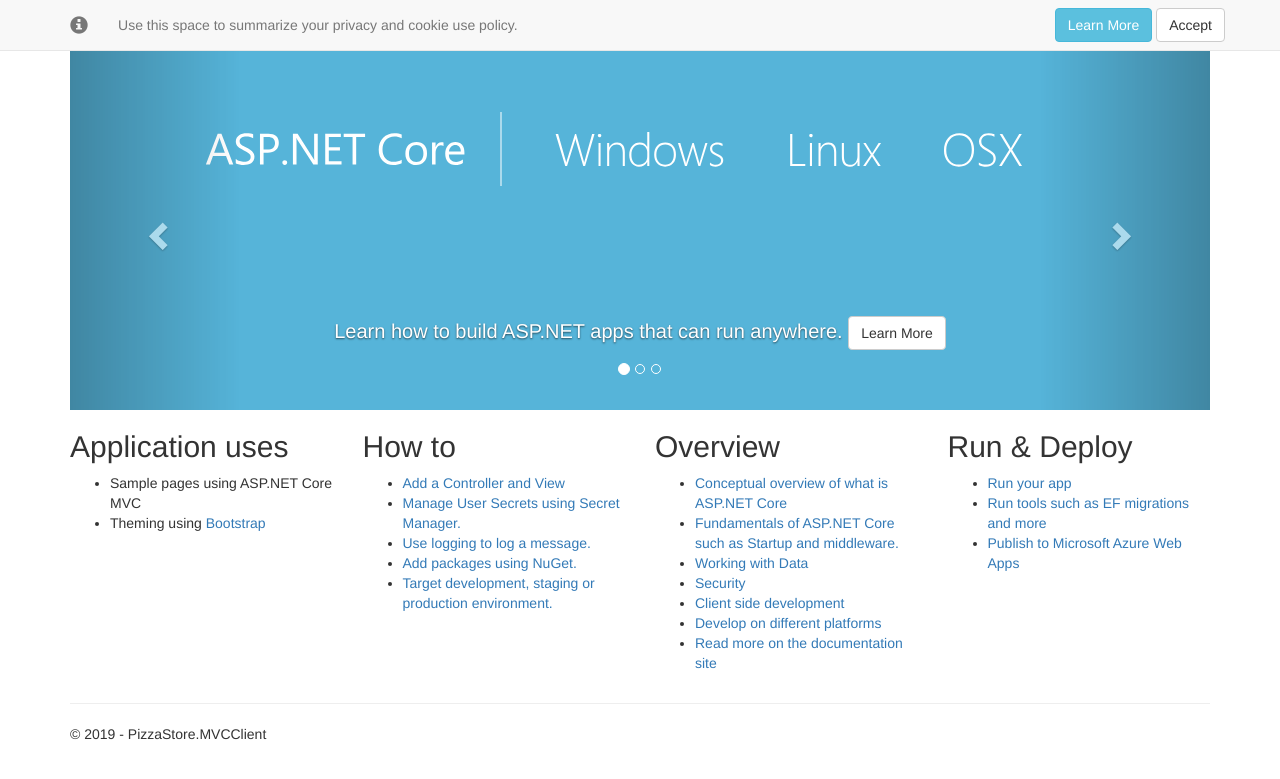
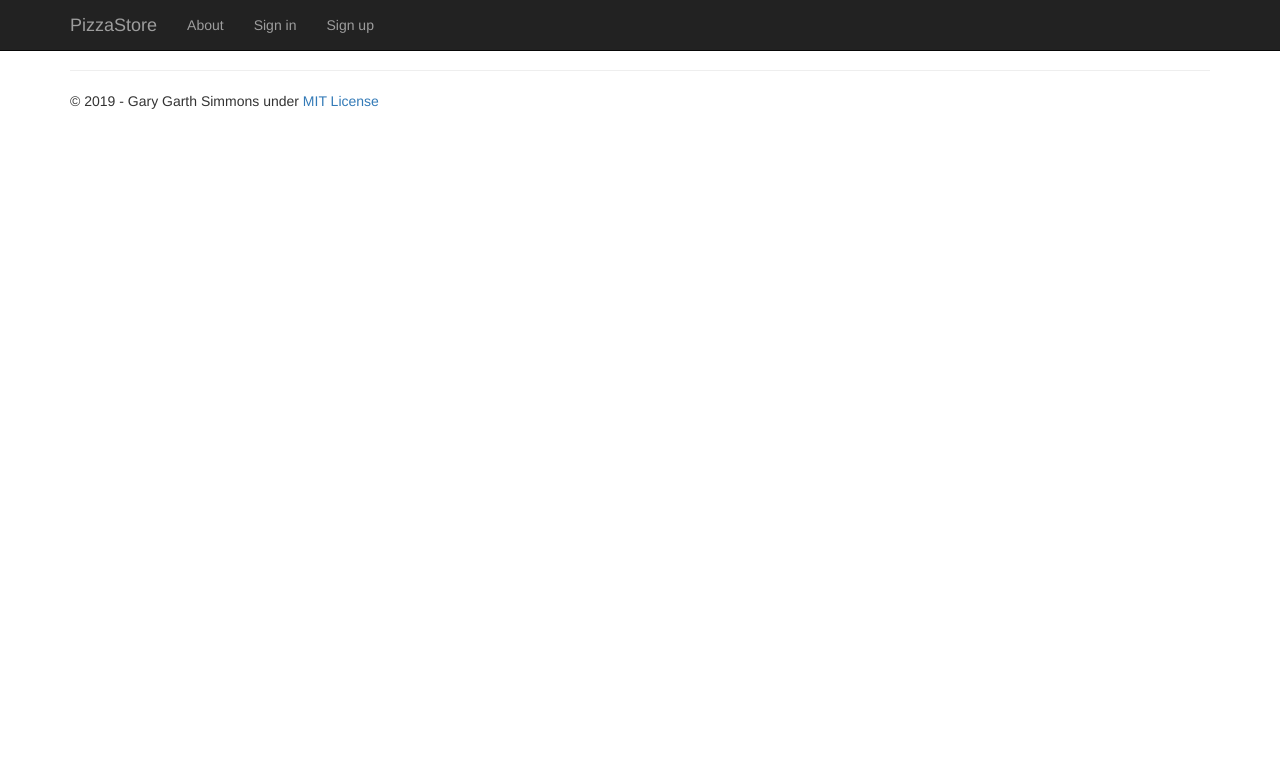
Before and after one commit to GGSimmons1992/gary-ms, an ASP.NET Core app: page /Home/Index in a window 1280 px wide. Shown: the top 779 px of the page. Run offline with ASP.NET Core 8, Linux system fonts and the light colour scheme.

Commit message:
Set up Home Views and their dependancies

```diff
--- a/PizzaStore/PizzaStore.MVCClient/Controllers/HomeController.cs
+++ b/PizzaStore/PizzaStore.MVCClient/Controllers/HomeController.cs
@@ -34,6 +34,16 @@
             return View();
         }
 
+        public IActionResult SignIn()
+        {
+            return View();
+        }
+
+        public IActionResult SignUp()
+        {
+            return View();
+        }
+
         [ResponseCache(Duration = 0, Location = ResponseCacheLocation.None, NoStore = true)]
         public IActionResult Error()
         {
--- a/PizzaStore/PizzaStore.MVCClient/Views/Home/About.cshtml
+++ b/PizzaStore/PizzaStore.MVCClient/Views/Home/About.cshtml
@@ -4,4 +4,7 @@
 <h2>@ViewData["Title"]</h2>
 <h3>@ViewData["Message"]</h3>
 
-<p>Use this area to provide additional information.</p>
+<p>
+    PizzaStore is a project that uses DotNet, C#, SQL Server, EntityFrameworkCore and ASP.Net MVC to
+    create a full stack pizza ordering service
+</p>
--- a/PizzaStore/PizzaStore.MVCClient/Views/Home/Index.cshtml
+++ b/PizzaStore/PizzaStore.MVCClient/Views/Home/Index.cshtml
@@ -2,93 +2,5 @@
     ViewData["Title"] = "Home Page";
 }
 
-<div id="myCarousel" class="carousel slide" data-ride="carousel" data-interval="6000">
-    <ol class="carousel-indicators">
-        <li data-target="#myCarousel" data-slide-to="0" class="active"></li>
-        <li data-target="#myCarousel" data-slide-to="1"></li>
-        <li data-target="#myCarousel" data-slide-to="2"></li>
-    </ol>
-    <div class="carousel-inner" role="listbox">
-        <div class="item active">
-            <img src="~/images/banner1.svg" alt="ASP.NET" class="img-responsive" />
-            <div class="carousel-caption" role="option">
-                <p>
-                    Learn how to build ASP.NET apps that can run anywhere.
-                    <a class="btn btn-default" href="https://go.microsoft.com/fwlink/?LinkID=525028&clcid=0x409">
-                        Learn More
-                    </a>
-                </p>
-            </div>
-        </div>
-        <div class="item">
-            <img src="~/images/banner2.svg" alt="Visual Studio" class="img-responsive" />
-            <div class="carousel-caption" role="option">
-                <p>
-                    There are powerful new features in Visual Studio for building modern web apps.
-                    <a class="btn btn-default" href="https://go.microsoft.com/fwlink/?LinkID=525030&clcid=0x409">
-                        Learn More
-                    </a>
-                </p>
-            </div>
-        </div>
-        <div class="item">
-            <img src="~/images/banner3.svg" alt="Microsoft Azure" class="img-responsive" />
-            <div class="carousel-caption" role="option">
-                <p>
-                    Learn how Microsoft's Azure cloud platform allows you to build, deploy, and scale web apps.
-                    <a class="btn btn-default" href="https://go.microsoft.com/fwlink/?LinkID=525027&clcid=0x409">
-                        Learn More
-                    </a>
-                </p>
-            </div>
-        </div>
-    </div>
-    <a class="left carousel-control" href="#myCarousel" role="button" data-slide="prev">
-        <span class="glyphicon glyphicon-chevron-left" aria-hidden="true"></span>
-        <span class="sr-only">Previous</span>
-    </a>
-    <a class="right carousel-control" href="#myCarousel" role="button" data-slide="next">
-        <span class="glyphicon glyphicon-chevron-right" aria-hidden="true"></span>
-        <span class="sr-only">Next</span>
-    </a>
-</div>
-
-<div class="row">
-    <div class="col-md-3">
-        <h2>Application uses</h2>
-        <ul>
-            <li>Sample pages using ASP.NET Core MVC</li>
-            <li>Theming using <a href="https://go.microsoft.com/fwlink/?LinkID=398939">Bootstrap</a></li>
-        </ul>
-    </div>
-    <div class="col-md-3">
-        <h2>How to</h2>
-        <ul>
-            <li><a href="https://go.microsoft.com/fwlink/?LinkID=398600">Add a Controller and View</a></li>
-            <li><a href="https://go.microsoft.com/fwlink/?LinkId=699315">Manage User Secrets using Secret Manager.</a></li>
-            <li><a href="https://go.microsoft.com/fwlink/?LinkId=699316">Use logging to log a message.</a></li>
-            <li><a href="https://go.microsoft.com/fwlink/?LinkId=699317">Add packages using NuGet.</a></li>
-            <li><a href="https://go.microsoft.com/fwlink/?LinkId=699319">Target development, staging or production environment.</a></li>
-        </ul>
-    </div>
-    <div class="col-md-3">
-        <h2>Overview</h2>
-        <ul>
-            <li><a href="https://go.microsoft.com/fwlink/?LinkId=518008">Conceptual overview of what is ASP.NET Core</a></li>
-            <li><a href="https://go.microsoft.com/fwlink/?LinkId=699320">Fundamentals of ASP.NET Core such as Startup and middleware.</a></li>
-            <li><a href="https://go.microsoft.com/fwlink/?LinkId=398602">Working with Data</a></li>
-            <li><a href="https://go.microsoft.com/fwlink/?LinkId=398603">Security</a></li>
-            <li><a href="https://go.microsoft.com/fwlink/?LinkID=699321">Client side development</a></li>
-            <li><a href="https://go.microsoft.com/fwlink/?LinkID=699322">Develop on different platforms</a></li>
-            <li><a href="https://go.microsoft.com/fwlink/?LinkID=699323">Read more on the documentation site</a></li>
-        </ul>
-    </div>
-    <div class="col-md-3">
-        <h2>Run &amp; Deploy</h2>
-        <ul>
-            <li><a href="https://go.microsoft.com/fwlink/?LinkID=517851">Run your app</a></li>
-            <li><a href="https://go.microsoft.com/fwlink/?LinkID=517853">Run tools such as EF migrations and more</a></li>
-            <li><a href="https://go.microsoft.com/fwlink/?LinkID=398609">Publish to Microsoft Azure Web Apps</a></li>
-        </ul>
-    </div>
-</div>
+<div></div>
+<div></div>
--- a/PizzaStore/PizzaStore.MVCClient/Views/Home/Privacy.cshtml
+++ b/PizzaStore/PizzaStore.MVCClient/Views/Home/Privacy.cshtml
@@ -3,4 +3,4 @@
 }
 <h2>@ViewData["Title"]</h2>
 
-<p>Use this page to detail your site's privacy policy.</p>
+<p>Since we have not deployed, we have no privacy policy at the moment.</p>
--- a/PizzaStore/PizzaStore.MVCClient/Views/Shared/_Layout.cshtml
+++ b/PizzaStore/PizzaStore.MVCClient/Views/Shared/_Layout.cshtml
@@ -3,7 +3,7 @@
 <head>
     <meta charset="utf-8" />
     <meta name="viewport" content="width=device-width, initial-scale=1.0" />
-    <title>@ViewData["Title"] - PizzaStore.MVCClient</title>
+    <title>@ViewData["Title"] - PizzaStore</title>
 
     <environment include="Development">
         <link rel="stylesheet" href="~/lib/bootstrap/dist/css/bootstrap.css" />
@@ -26,28 +26,37 @@
                     <span class="icon-bar"></span>
                     <span class="icon-bar"></span>
                 </button>
-                <a asp-area="" asp-controller="Home" asp-action="Index" class="navbar-brand">PizzaStore.MVCClient</a>
+                <a asp-area="" asp-controller="Home" asp-action="Index" class="navbar-brand">PizzaStore</a>
             </div>
             <div class="navbar-collapse collapse">
                 <ul class="nav navbar-nav">
-                    <li><a asp-area="" asp-controller="Home" asp-action="Index">Home</a></li>
                     <li><a asp-area="" asp-controller="Home" asp-action="About">About</a></li>
-                    <li><a asp-area="" asp-controller="Home" asp-action="Contact">Contact</a></li>
+                    @if (ViewBag.ValidUsername != null)
+                    {
+                        <li>Welocme @ViewBag.ValidUsername</li>
+                        <li>Sign out</li>
+                    }
+                    else
+                    {
+                        <li><a asp-area="" asp-controller="Home" asp-action="SignIn">Sign in</a></li>
+                        <li><a asp-area="" asp-controller="Home" asp-action="SignUp">Sign up</a></li>
+                    }
                 </ul>
             </div>
         </div>
     </nav>
 
-    <partial name="_CookieConsentPartial" />
-
     <div class="container body-content">
         @RenderBody()
         <hr />
         <footer>
-            <p>&copy; 2019 - PizzaStore.MVCClient</p>
+            <p>
+            &copy; 2019 - Gary Garth Simmons under <a href="https://github.com/1811-nov12-net/gary-ms/blob/master/LICENSE">MIT License</a>
+            </p>
         </footer>
     </div>
 
+    @*Scripts and rendering! Please do not remove anyting below this line!*@
     <environment include="Development">
         <script src="~/lib/jquery/dist/jquery.js"></script>
         <script src="~/lib/bootstrap/dist/js/bootstrap.js"></script>
```
Also changed, not shown: PizzaStore/PizzaStore.MVCClient/Controllers/AdminController.cs (added, +16 -0 lines), PizzaStore/PizzaStore.MVCClient/Controllers/CustomerController.cs (added, +16 -0 lines), PizzaStore/PizzaStore.MVCClient/Models/User.cs (added, +13 -0 lines), PizzaStore/PizzaStore.MVCClient/Views/Home/SignIn.cshtml (added, +14 -0 lines), PizzaStore/PizzaStore.MVCClient/Views/Home/SignUp.cshtml (added, +15 -0 lines), PizzaStore/PizzaStore.MVCClient/PizzaStore.MVCClient.csproj.
